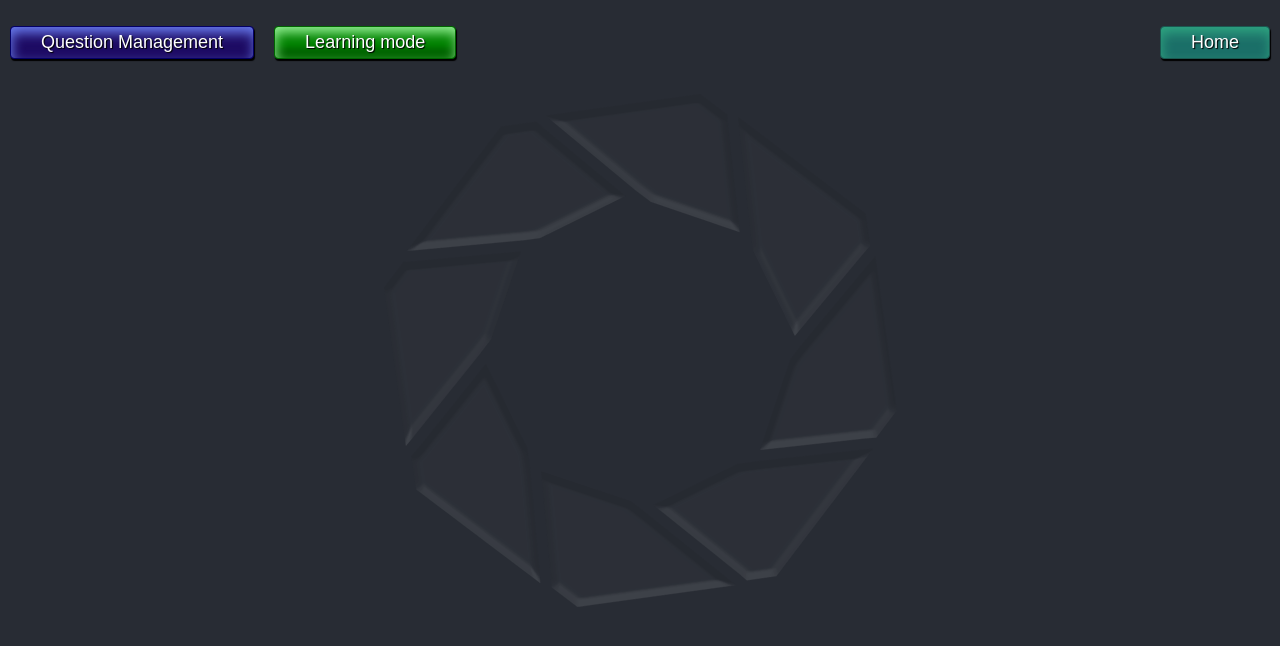
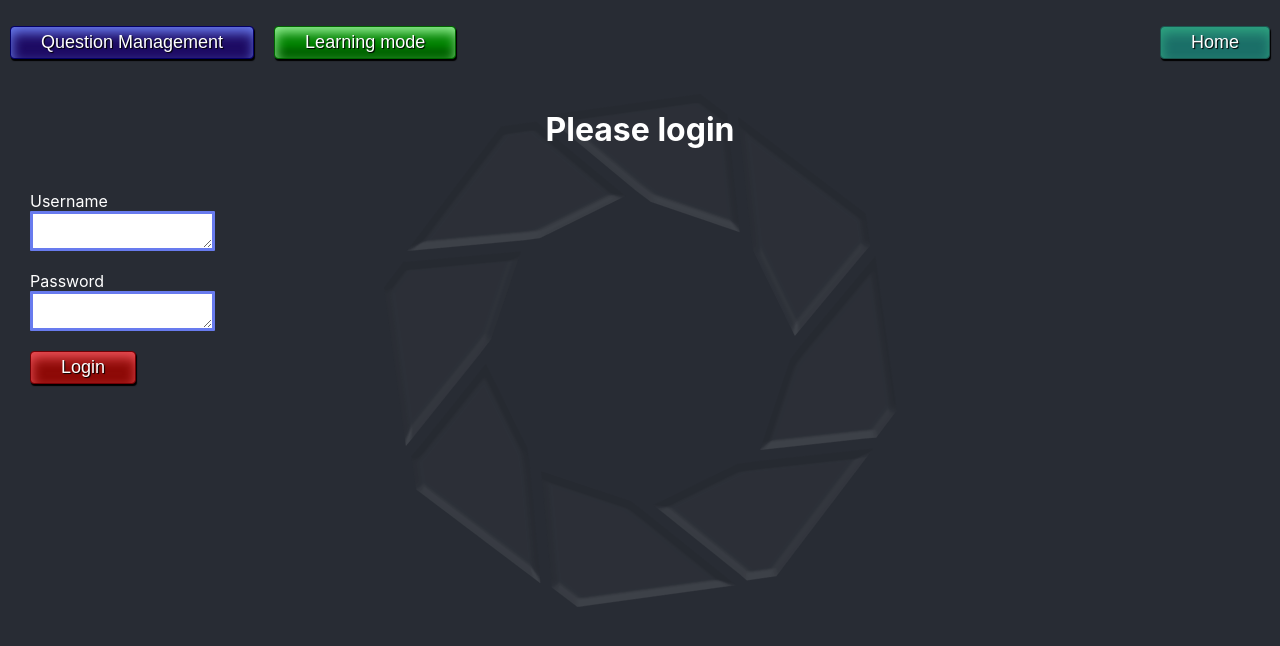
Before and after one commit to Crepkey/workbook_front_end, a React (Create React App) app: page /login in a window 1280 px wide. Shown: the top 646 px of the page. Built offline with nearby package versions, Linux system fonts and the light colour scheme.

Commit message:
Init version of login

```diff
--- a/src/App.js
+++ b/src/App.js
@@ -10,6 +10,7 @@ import Button from "./components/button";
 import Home from "./pages/Home"
 import AddQuestion from "./pages/AddQuestion";
 import EditQuestion from "./pages/EditQuestion";
+import Login from "./pages/Login";
 
 
 export default function App() {
@@ -26,6 +27,7 @@ export default function App() {
                 <Route path="/add-question"         component={ () => <AddQuestion/> } />
                 <Route path="/edit-question/:qID"   component={ () => <EditQuestion/> } />
                 <Route path="/learning-mode"        component={ () => <LearningMode/> } />
+                <Route path="/login"                component={ () => <Login/> } />
             </div>
         </Router>
     );
--- /dev/null
+++ b/src/components/Account.jsx
@@ -0,0 +1,56 @@
+import React, { Component } from 'react';
+
+
+export default class Account extends Component {
+    constructor(props) {
+        super(props);
+        this.handleSubmit = this.handleSubmit.bind(this);
+        this.state = {
+            apiAddress : this.props.apiAddress
+        }
+    }
+
+    handleSubmit(event) {
+        event.preventDefault();
+        const formData = new FormData(event.target);
+
+        let jsonData = {};
+
+        for (const [key, value] of formData) {
+            jsonData[key]=value
+        }
+
+        console.log(jsonData);
+
+        fetch(this.state.apiAddress, {
+            method: 'POST',
+            headers: {
+                'Accept': 'application/json',
+                'Content-Type': 'application/json',
+            },
+
+            body: JSON.stringify(jsonData)
+        }).then(res => res.json())
+            .then(response => window.sessionStorage.accessToken = JSON.stringify(response.accessToken))
+            .catch(error => console.error('Error:', error));
+    }
+
+    render() {
+        return(
+            <form onSubmit={this.handleSubmit}>
+                {/*Username*/}
+                <p>
+                    <label htmlFor="username">Username</label>
+                    <textarea id="username" name="username"/>
+                </p>
+                {/*Password*/}
+                <p>
+                <label htmlFor="password">Password</label>
+                <textarea id="password" name="password"/>
+                </p>
+
+                <button id="send-login" className="red-button">Login</button>
+            </form>
+        )
+    }
+};
--- /dev/null
+++ b/src/pages/Login.js
@@ -0,0 +1,14 @@
+import React, {Component} from 'react';
+import '../App.css';
+import Account from "../components/Account";
+
+export default class Login extends Component {
+    render() {
+        return(
+            <div>
+                <h1>Please login</h1>
+                <Account apiAddress="http://localhost:8080/auth/signin"/>
+            </div>
+        )
+    }
+};
--- a/src/pages/QuestionManagement.js
+++ b/src/pages/QuestionManagement.js
@@ -5,6 +5,7 @@ import React, {Component} from 'react';
 import QuestionFilter from "../components/QuestionFilter";
 import Button from "../components/button";
 import QuestionTitle from "../components/QuestionTitle";
+
 
 export default class QuestionManagement extends Component{
 
```
